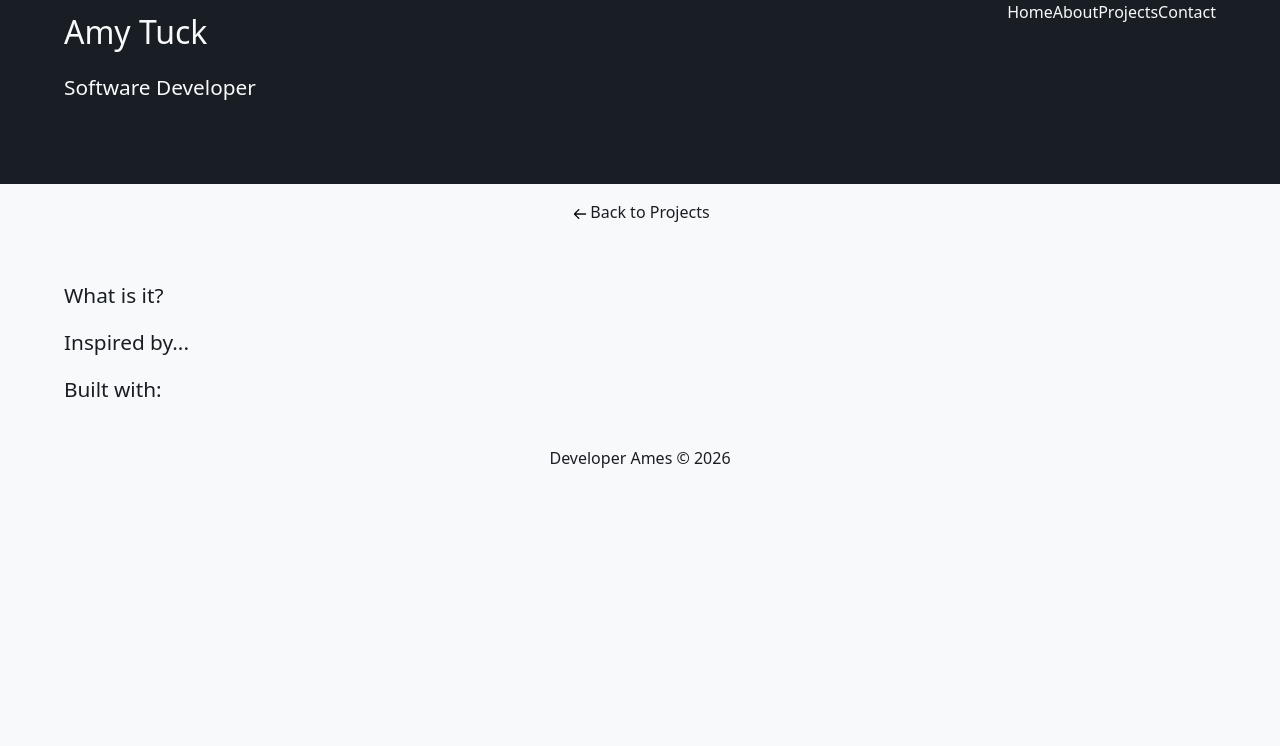
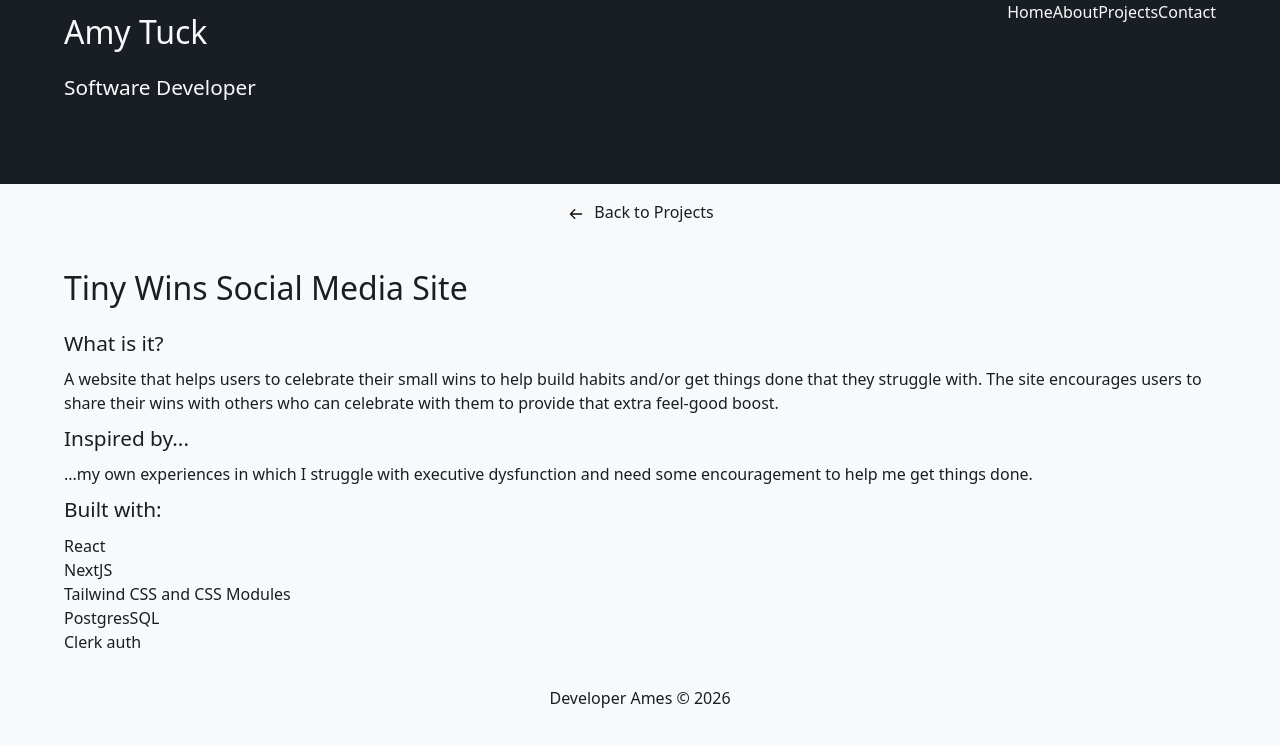
Before and after one commit to DeveloperAmes/portfolio, a Next.js app: page /projects/2 in a window 1280 px wide. Shown: the top 746 px of the page. Built offline with nearby package versions, Linux system fonts and the light colour scheme.

Commit message:
chore: add content to project 2 page

```diff
--- a/src/app/projects/2/page.js
+++ b/src/app/projects/2/page.js
@@ -5,7 +5,24 @@ export default function Project2() {
   return (
     <main>
       <BackToProjectsPage />
-      <ProjectPage />
+      <ProjectPage
+        h1content="Tiny Wins Social Media Site"
+        p1content={
+          "A website that helps users to celebrate their small wins to help build habits and/or get things done that they struggle with. The site encourages users to share their wins with others who can celebrate with them to provide that extra feel-good boost."
+        }
+        p2content={
+          "...my own experiences in which I  struggle with executive dysfunction and need some encouragement to help me get things done."
+        }
+        p3content={
+          <ul>
+            <li>{"React"}</li>
+            <li>{"NextJS"}</li>
+            <li>{"Tailwind CSS and CSS Modules"}</li>
+            <li>{"PostgresSQL"}</li>
+            <li>{"Clerk auth"}</li>
+          </ul>
+        }
+      />
     </main>
   );
 }
--- a/src/app/styles/backtoprojects.module.css
+++ b/src/app/styles/backtoprojects.module.css
@@ -4,4 +4,5 @@
 
 .arrow {
   display: inline-block;
+  margin-right: 0.5rem;
 }
```
